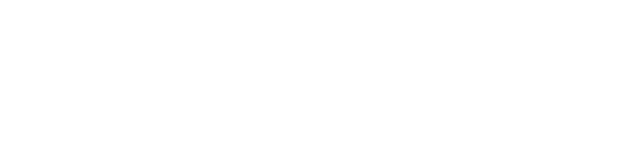
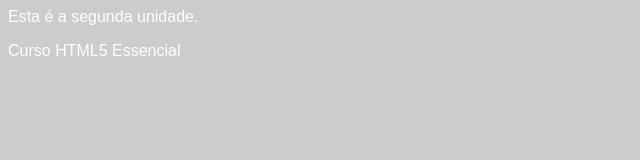
Before and after one commit to OSanches-Cursos/HTML5, a plain HTML site: page Unidade04/arquivo.html in a window 1280 px wide. Shown: the whole page, without its empty margins (0-640 px from the left). Drawn offline with Linux system fonts and the light colour scheme.

```diff
--- a/Unidade04/arquivo.html
+++ b/Unidade04/arquivo.html
@@ -3,8 +3,22 @@
     <head>
         <title>Unidade 02 - Elemento Head</title>
         <meta charset="utf-8">
-
+        <style>
+            body {
+                background: #CCC;
+                font-family: Arial, sans-serif;
+                color: #FFF;
+            }
+        </style>
+        <script>
+            function escreverNome() {
+                nome.innerHTML = "Curso HTML5 Essencial";
+            }
+            window.onload = escreverNome;
+        </script>
     </head>
     <body>
+        Esta é a segunda unidade.
+        <p id="nome"></p>
     </body>
 </html>
```
Also changed, not shown: Unidade04/meta.html (added, +22 -0 lines).
